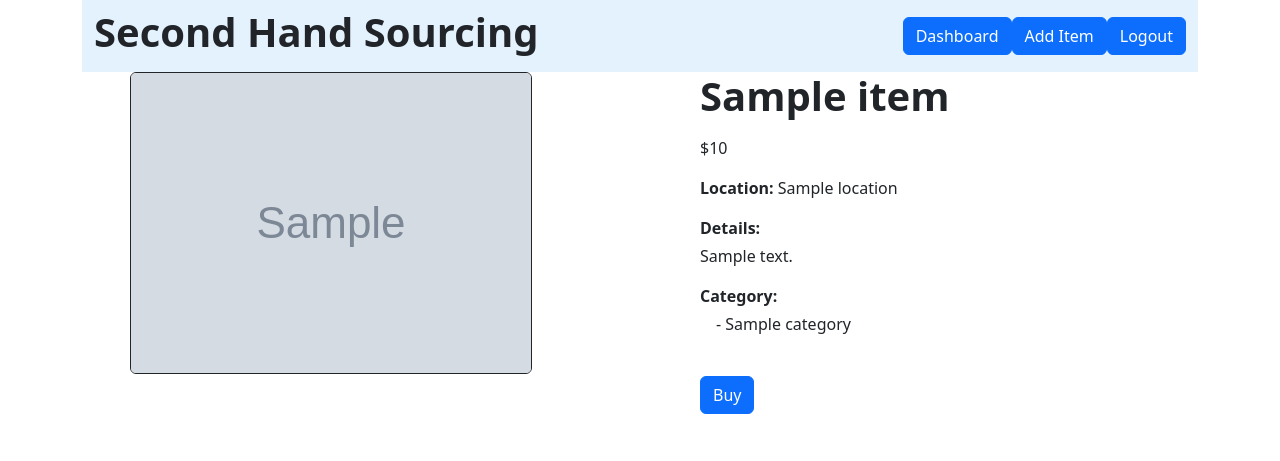
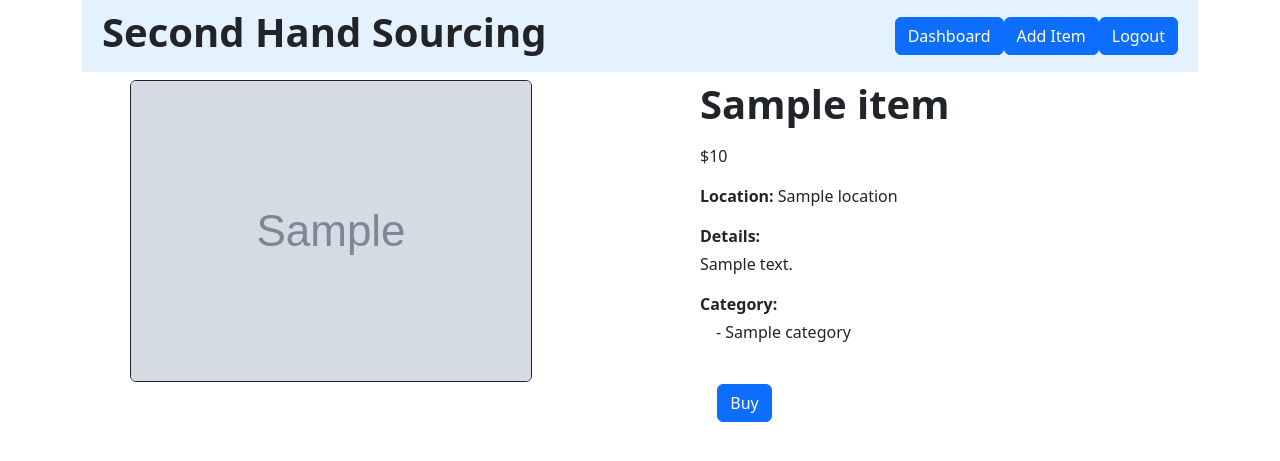
Before and after one commit to SecondHandSourcing/SecondHandSourcing, a Flask app: template flask_app/templates/viewItem.html in a window 1280 px wide. Shown: the top 461 px of the page. Run offline with Flask 2, Linux system fonts and the light colour scheme; the template is opened without the code that fills it: most values are stand-ins (such as "Sample title", 1, 10 or a date in 2020); grey boxes marked "Sample" are stand-in pictures.

Commit message:
update additional merge conflicts

```diff
--- a/flask_app/controllers/items.py
+++ b/flask_app/controllers/items.py
@@ -75,7 +75,7 @@ def update_item(id):
         Item.update(data)
         return redirect('/dashboard')
 
-@app.route('/item/<int:items_id>')
+@app.route('/item/<int:id>')
 def viewItem(id):
     if 'user_id' not in session:
         return render_template('login.html')
--- a/flask_app/templates/viewItem.html
+++ b/flask_app/templates/viewItem.html
@@ -10,7 +10,7 @@
 <body>
     <div class="container-md">
         <!-- <div  class="row m-4"> -->
-        <nav class="navbar" style="background-color: #e3f2fd;">
+        <nav class="navbar p-2" style="background-color: #e3f2fd;">
             <div class="container-fluid">
                 <!-- <a class="navbar-brand">Second Hand Sourcing</a> -->
                 <h1 class="display-6 fw-bold">Second Hand Sourcing</h1>
@@ -23,7 +23,7 @@
                 <!-- </div> -->
             </div>
         </nav>
-        <div class="row">
+        <div class="row mt-2">
             <div class="col-6 text-center">
                 <img class="rounded  img-fluid me-5 border border-dark" src="{{item.image}}" alt="item image">
             </div>
@@ -50,18 +50,21 @@
                     <p class="ms-3">- {{item.category}}</p>
                 </div>
                 <div class="row"></div>
-                <div class="row mt-4 d-flex">
-                    <div class="col-5">
+                <div class="container text-center">
+                    <div class="row mt-4 row justify-content-start">
+                        <div class="col-3">
                             <a href="/item/{{item.id}}/delete" class="btn btn-primary">Buy</a>
                         </div>
                         {% if session['user_id'] == item.user_id %}
-                        <div class="col-2.5">
-                            <a href="/item/{{item.id}}/update" class="btn btn-primary">Edit</a>
+                            <div class="col-3">
+                                <a href="/item/{{item.id}}/edit" class="btn btn-primary">Edit</a>
                             </div>
-                        <div class="col 2.5">
+                            <div class="col-3">
                                 <a href="/item/{{item.id}}/delete" class="btn btn-primary">Delete</a>
                             </div>
+                            <div class="col-3"></div>
                         {% endif %}
+                    </div>
                 </div>
             </div>
         </div>
```
Lines whose indentation alone changed are shown as unchanged.
